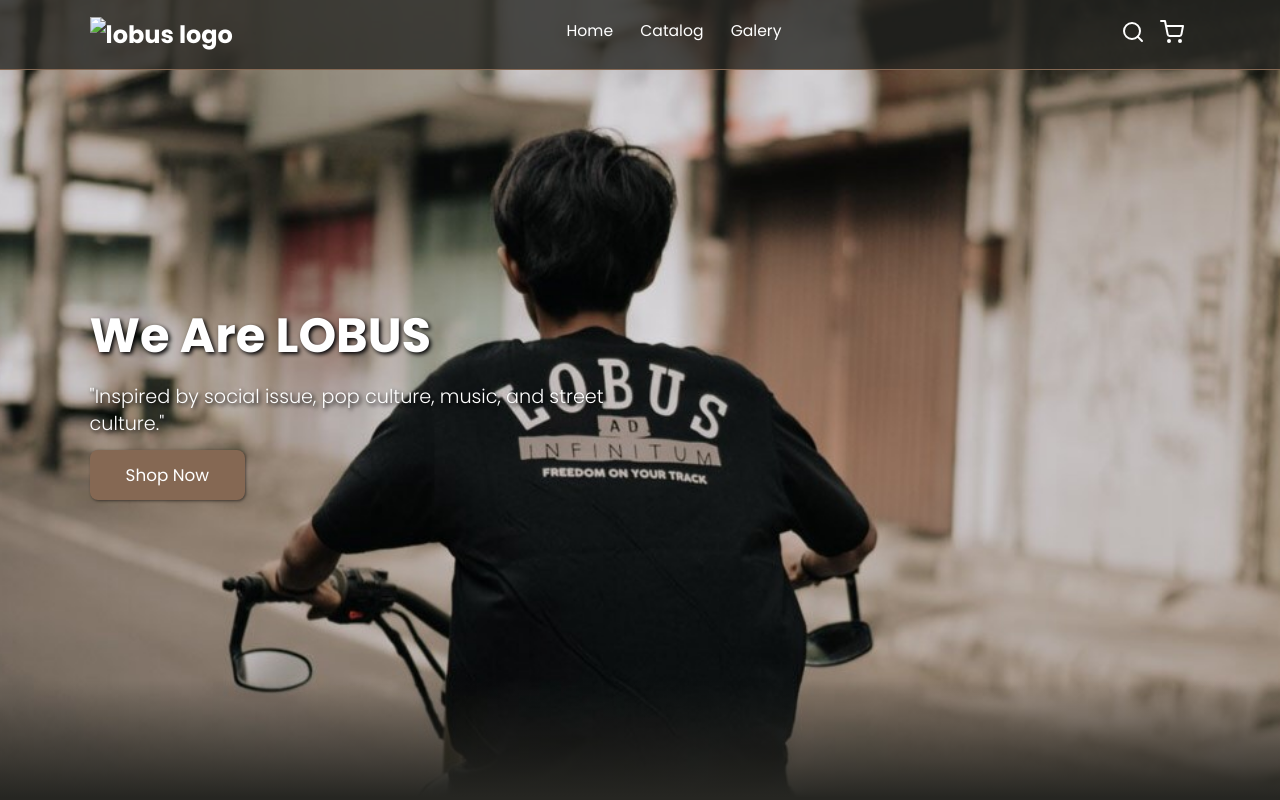
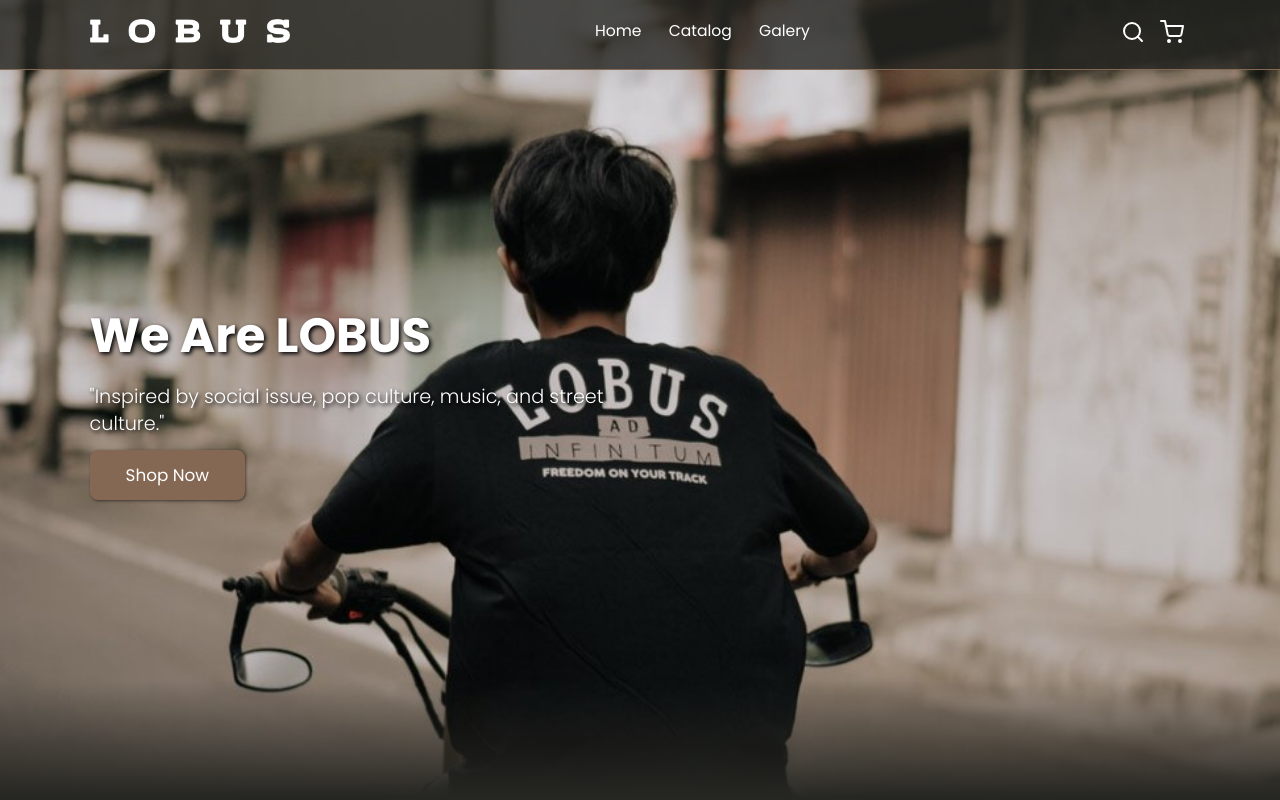
Before and after one commit to handityorikad/website-lobus, a plain HTML site: page index.html in a window 1280 px wide. Shown: the top 800 px of the page. Drawn offline with nearby package versions, Linux system fonts and the light colour scheme; files whose address does not match are found by name.

Commit message:
Update index.html

```diff
--- a/index.html
+++ b/index.html
@@ -23,7 +23,7 @@
     <!-- NAVBAR START -->
     <nav class="navbar">
         <a href="#" class="navbar-logo">
-            <img src="./WEBSITE LOBUS/BAHAN/LOGO/lobus white.png" alt="lobus logo">
+            <img src="./website-lobus/BAHAN/LOGO/lobus white.png" alt="lobus logo">
         </a>
 
         <div class="navbar-nav">
```
